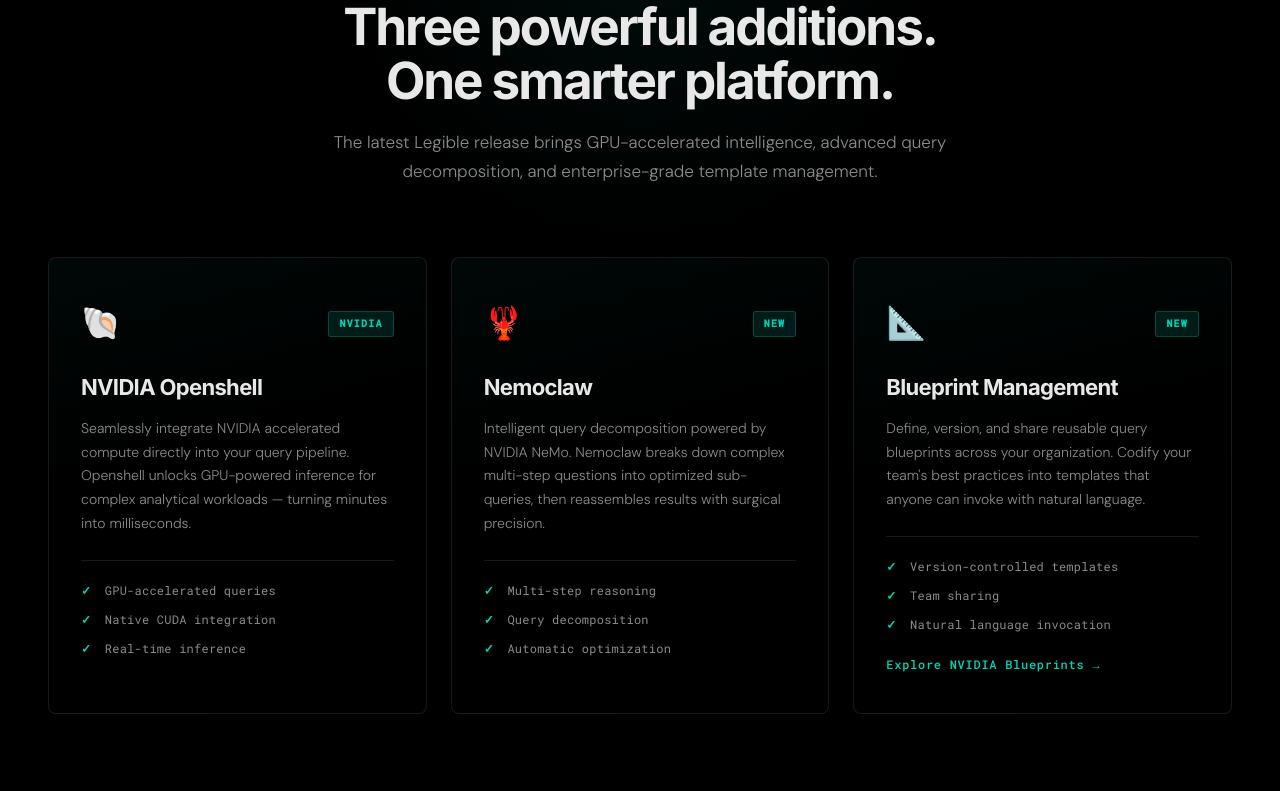
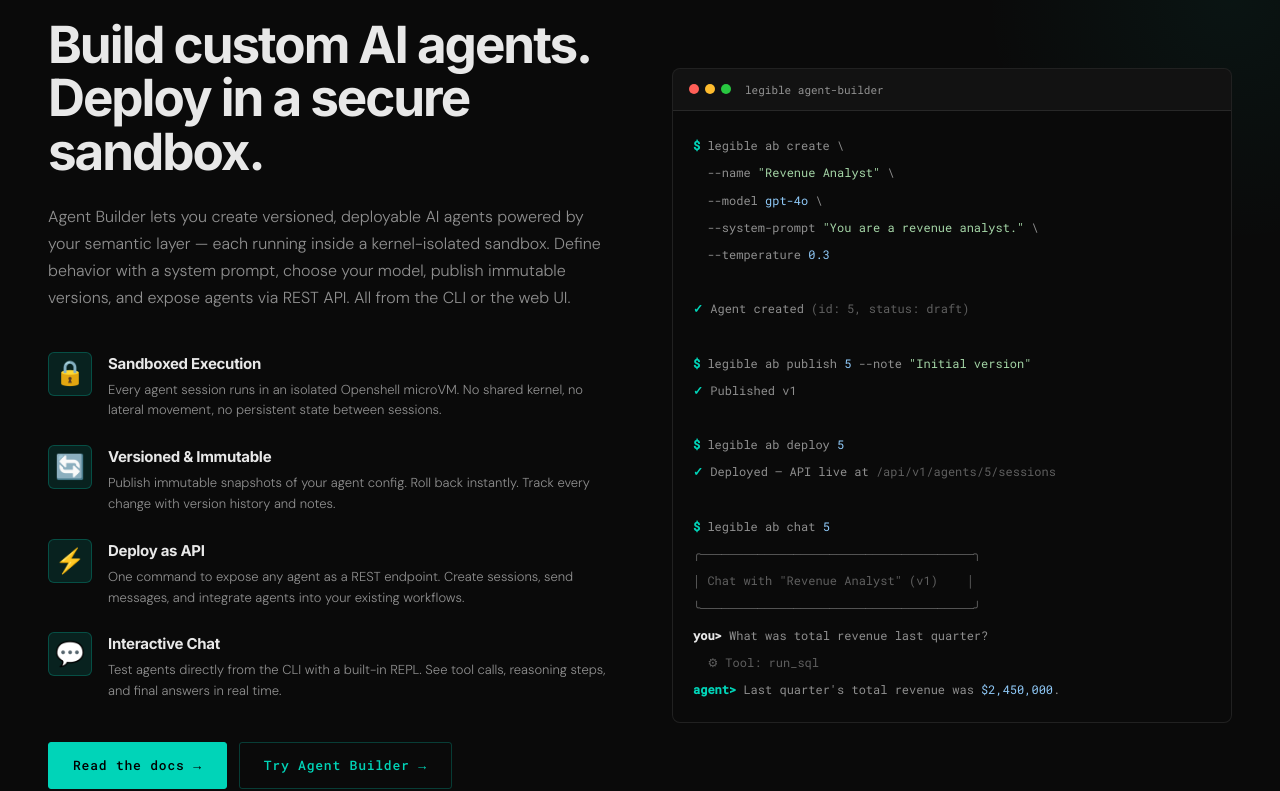
Before and after one commit to kubeworkz/legible-web, a React (Vite) app: page / in a window 1280 px wide. Shown: the part 3131-3922 px from the top of the page. Built offline with nearby package versions, Linux system fonts and the light colour scheme; no server answers.

Commit message:
feature: add agent builder promo

```diff
--- a/src/App.jsx
+++ b/src/App.jsx
@@ -19,6 +19,7 @@
 import SkillsResources from './components/SkillsResources';
 import CookieConsent from './components/CookieConsent';
 import NewFeatures from './components/NewFeatures';
+import AgentBuilder from './components/AgentBuilder';
 import { fetchAPI } from './lib/strapi';
 
 // Set up the global reveal observer once the app mounts.
@@ -131,6 +132,7 @@
             <Logos cms={cms.databases} />
             <HowItWorks cms={cms.steps} />
             <Features cms={cms.features} />
+            <AgentBuilder />
             <NewFeatures />
             <Pricing onCTAClick={openModal} cms={cms.plans} />
             <Proof cms={cms.testimonials} />
--- /dev/null
+++ b/src/components/AgentBuilder.jsx
@@ -0,0 +1,88 @@
+export default function AgentBuilder() {
+  return (
+    <section id="agent-builder">
+      <div className="ab-inner">
+        <div className="ab-content" data-reveal>
+          <span className="ab-badge">NEW FEATURE</span>
+          <h2 className="section-title">
+            Build custom AI agents.<br />Deploy in a secure sandbox.
+          </h2>
+          <p className="ab-desc">
+            Agent Builder lets you create versioned, deployable AI agents powered by your semantic layer — each running inside a kernel-isolated sandbox. Define behavior with a system prompt, choose your model, publish immutable versions, and expose agents via REST API. All from the CLI or the web UI.
+          </p>
+          <div className="ab-highlights">
+            <div className="ab-highlight" data-reveal>
+              <span className="ab-highlight-icon">🔒</span>
+              <div>
+                <h4>Sandboxed Execution</h4>
+                <p>Every agent session runs in an isolated Openshell microVM. No shared kernel, no lateral movement, no persistent state between sessions.</p>
+              </div>
+            </div>
+            <div className="ab-highlight" data-reveal>
+              <span className="ab-highlight-icon">🔄</span>
+              <div>
+                <h4>Versioned &amp; Immutable</h4>
+                <p>Publish immutable snapshots of your agent config. Roll back instantly. Track every change with version history and notes.</p>
+              </div>
+            </div>
+            <div className="ab-highlight" data-reveal>
+              <span className="ab-highlight-icon">⚡</span>
+              <div>
+                <h4>Deploy as API</h4>
+                <p>One command to expose any agent as a REST endpoint. Create sessions, send messages, and integrate agents into your existing workflows.</p>
+              </div>
+            </div>
+            <div className="ab-highlight" data-reveal>
+              <span className="ab-highlight-icon">💬</span>
+              <div>
+                <h4>Interactive Chat</h4>
+                <p>Test agents directly from the CLI with a built-in REPL. See tool calls, reasoning steps, and final answers in real time.</p>
+              </div>
+            </div>
+          </div>
+          <div className="ab-actions" data-reveal>
+            <a className="ab-cta" href="https://docs.legiblequery.ai/agents/agent-builder" target="_blank" rel="noopener noreferrer">
+              Read the docs →
+            </a>
+            <a className="ab-cta-outline" href="https://legible.legiblequery.ai">
+              Try Agent Builder →
+            </a>
+          </div>
+        </div>
+        <div className="ab-terminal" data-reveal>
+          <div className="ab-terminal-bar">
+            <span className="ab-terminal-dot" style={{ background: '#ff5f57' }}></span>
+            <span className="ab-terminal-dot" style={{ background: '#febc2e' }}></span>
+            <span className="ab-terminal-dot" style={{ background: '#28c840' }}></span>
+            <span className="ab-terminal-title">legible agent-builder</span>
+          </div>
+          <div className="ab-terminal-body">
+            <code>
+              <span className="ab-prompt">$</span> legible ab create \{'\n'}
+              {'  '}--name <span className="ab-str">"Revenue Analyst"</span> \{'\n'}
+              {'  '}--model <span className="ab-val">gpt-4o</span> \{'\n'}
+              {'  '}--system-prompt <span className="ab-str">"You are a revenue analyst."</span> \{'\n'}
+              {'  '}--temperature <span className="ab-val">0.3</span>{'\n'}
+              {'\n'}
+              <span className="ab-ok">✓</span> Agent created <span className="ab-dim">(id: 5, status: draft)</span>{'\n'}
+              {'\n'}
+              <span className="ab-prompt">$</span> legible ab publish <span className="ab-val">5</span> --note <span className="ab-str">"Initial version"</span>{'\n'}
+              <span className="ab-ok">✓</span> Published v1{'\n'}
+              {'\n'}
+              <span className="ab-prompt">$</span> legible ab deploy <span className="ab-val">5</span>{'\n'}
+              <span className="ab-ok">✓</span> Deployed — API live at <span className="ab-dim">/api/v1/agents/5/sessions</span>{'\n'}
+              {'\n'}
+              <span className="ab-prompt">$</span> legible ab chat <span className="ab-val">5</span>{'\n'}
+              <span className="ab-dim">╭──────────────────────────────────────╮</span>{'\n'}
+              <span className="ab-dim">│ Chat with "Revenue Analyst" (v1)    │</span>{'\n'}
+              <span className="ab-dim">╰──────────────────────────────────────╯</span>{'\n'}
+              <span className="ab-you">you&gt;</span> What was total revenue last quarter?{'\n'}
+              {'  '}<span className="ab-dim">⚙ Tool: run_sql</span>{'\n'}
+              <span className="ab-agent">agent&gt;</span> Last quarter's total revenue was <span className="ab-val">$2,450,000</span>.
+            </code>
+          </div>
+        </div>
+      </div>
+    </section>
+  );
+}
--- a/src/style.css
+++ b/src/style.css
@@ -648,6 +648,203 @@
       line-height: 1.7;
     }
 
+    /* ── AGENT BUILDER ── */
+    #agent-builder {
+      padding: 120px 48px;
+      background: var(--ink-soft);
+      border-top: 1px solid var(--white-border);
+      border-bottom: 1px solid var(--white-border);
+      position: relative;
+      overflow: hidden;
+    }
+
+    #agent-builder::before {
+      content: '';
+      position: absolute;
+      top: -100px;
+      right: -200px;
+      width: 500px;
+      height: 500px;
+      background: radial-gradient(circle, rgba(0,212,184,0.05) 0%, transparent 70%);
+      pointer-events: none;
+    }
+
+    .ab-inner {
+      max-width: 1200px;
+      margin: 0 auto;
+      display: grid;
+      grid-template-columns: 1fr 1fr;
+      gap: 64px;
+      align-items: start;
+      position: relative;
+      z-index: 1;
+    }
+
+    .ab-badge {
+      display: inline-block;
+      font-family: var(--mono);
+      font-size: 10px;
+      font-weight: 600;
+      letter-spacing: 0.14em;
+      color: var(--teal);
+      border: 1px solid var(--teal-line);
+      background: var(--teal-glow);
+      padding: 5px 12px;
+      border-radius: 3px;
+      text-transform: uppercase;
+      margin-bottom: 20px;
+    }
+
+    .ab-content .section-title {
+      margin-bottom: 24px;
+    }
+
+    .ab-desc {
+      font-size: 16px;
+      font-weight: 300;
+      color: var(--white-dim);
+      line-height: 1.7;
+      margin-bottom: 40px;
+    }
+
+    .ab-highlights {
+      display: flex;
+      flex-direction: column;
+      gap: 24px;
+      margin-bottom: 40px;
+    }
+
+    .ab-highlight {
+      display: flex;
+      gap: 16px;
+      align-items: flex-start;
+    }
+
+    .ab-highlight-icon {
+      font-size: 24px;
+      flex-shrink: 0;
+      width: 44px;
+      height: 44px;
+      display: flex;
+      align-items: center;
+      justify-content: center;
+      background: var(--teal-glow);
+      border: 1px solid var(--teal-line);
+      border-radius: 6px;
+    }
+
+    .ab-highlight h4 {
+      font-family: var(--display);
+      font-size: 15px;
+      font-weight: 700;
+      letter-spacing: -0.02em;
+      margin-bottom: 4px;
+    }
+
+    .ab-highlight p {
+      font-size: 13px;
+      font-weight: 300;
+      color: var(--white-dim);
+      line-height: 1.6;
+    }
+
+    .ab-actions {
+      display: flex;
+      gap: 12px;
+    }
+
+    .ab-cta {
+      font-family: var(--mono);
+      font-size: 13px;
+      font-weight: 500;
+      letter-spacing: 0.06em;
+      padding: 12px 24px;
+      background: var(--teal);
+      color: var(--ink);
+      border: 1px solid var(--teal);
+      border-radius: 3px;
+      text-decoration: none;
+      transition: background 0.2s, color 0.2s, box-shadow 0.2s;
+    }
+
+    .ab-cta:hover {
+      background: transparent;
+      color: var(--teal);
+      box-shadow: 0 0 24px rgba(0,212,184,0.35);
+    }
+
+    .ab-cta-outline {
+      font-family: var(--mono);
+      font-size: 13px;
+      font-weight: 500;
+      letter-spacing: 0.06em;
+      padding: 12px 24px;
+      background: transparent;
+      color: var(--teal);
+      border: 1px solid var(--teal-line);
+      border-radius: 3px;
+      text-decoration: none;
+      transition: background 0.2s, color 0.2s, box-shadow 0.2s;
+    }
+
+    .ab-cta-outline:hover {
+      border-color: var(--teal);
+      box-shadow: 0 0 24px rgba(0,212,184,0.2);
+    }
+
+    /* Terminal */
+    .ab-terminal {
+      background: #0a0a0a;
+      border: 1px solid var(--white-border);
+      border-radius: 8px;
+      overflow: hidden;
+      position: sticky;
+      top: 100px;
+    }
+
+    .ab-terminal-bar {
+      display: flex;
+      align-items: center;
+      gap: 6px;
+      padding: 12px 16px;
+      background: rgba(255,255,255,0.03);
+      border-bottom: 1px solid var(--white-border);
+    }
+
+    .ab-terminal-dot {
+      width: 10px;
+      height: 10px;
+      border-radius: 50%;
+    }
+
+    .ab-terminal-title {
+      font-family: var(--mono);
+      font-size: 11px;
+      color: var(--white-dim);
+      margin-left: 8px;
+    }
+
+    .ab-terminal-body {
+      padding: 20px;
+      overflow-x: auto;
+    }
+
+    .ab-terminal-body code {
+      font-family: var(--mono);
+      font-size: 12px;
+      line-height: 1.7;
+      color: var(--white-dim);
+      white-space: pre;
+    }
+
+    .ab-prompt { color: var(--teal); font-weight: 700; }
+    .ab-str { color: #a5d6a7; }
+    .ab-val { color: #90caf9; }
+    .ab-ok { color: var(--teal); font-weight: 700; }
+    .ab-dim { color: rgba(255,255,255,0.35); }
+    .ab-you { color: var(--white); font-weight: 600; }
+    .ab-agent { color: var(--teal); font-weight: 600; }
+
     /* ── NEW FEATURES ── */
     #new-features {
       padding: 120px 48px;
@@ -1150,7 +1347,9 @@
       #hero { grid-template-columns: 1fr; gap: 48px; padding: 120px 24px 60px; }
       .steps-grid, .features-grid, .pricing-grid, .testimonials, .nf-grid { grid-template-columns: 1fr; }
       .features-header { grid-template-columns: 1fr; }
-      #how, #features, #new-features, #pricing, #proof { padding: 80px 24px; }
+      #how, #features, #new-features, #agent-builder, #pricing, #proof { padding: 80px 24px; }
+      .ab-inner { grid-template-columns: 1fr; }
+      .ab-terminal { position: static; }
       footer { padding: 32px 24px; flex-direction: column; align-items: flex-start; }
       #logos { padding: 24px; }
     }
```
Also changed, not shown: 1 other file (tests, documents, lock files or other folders).
